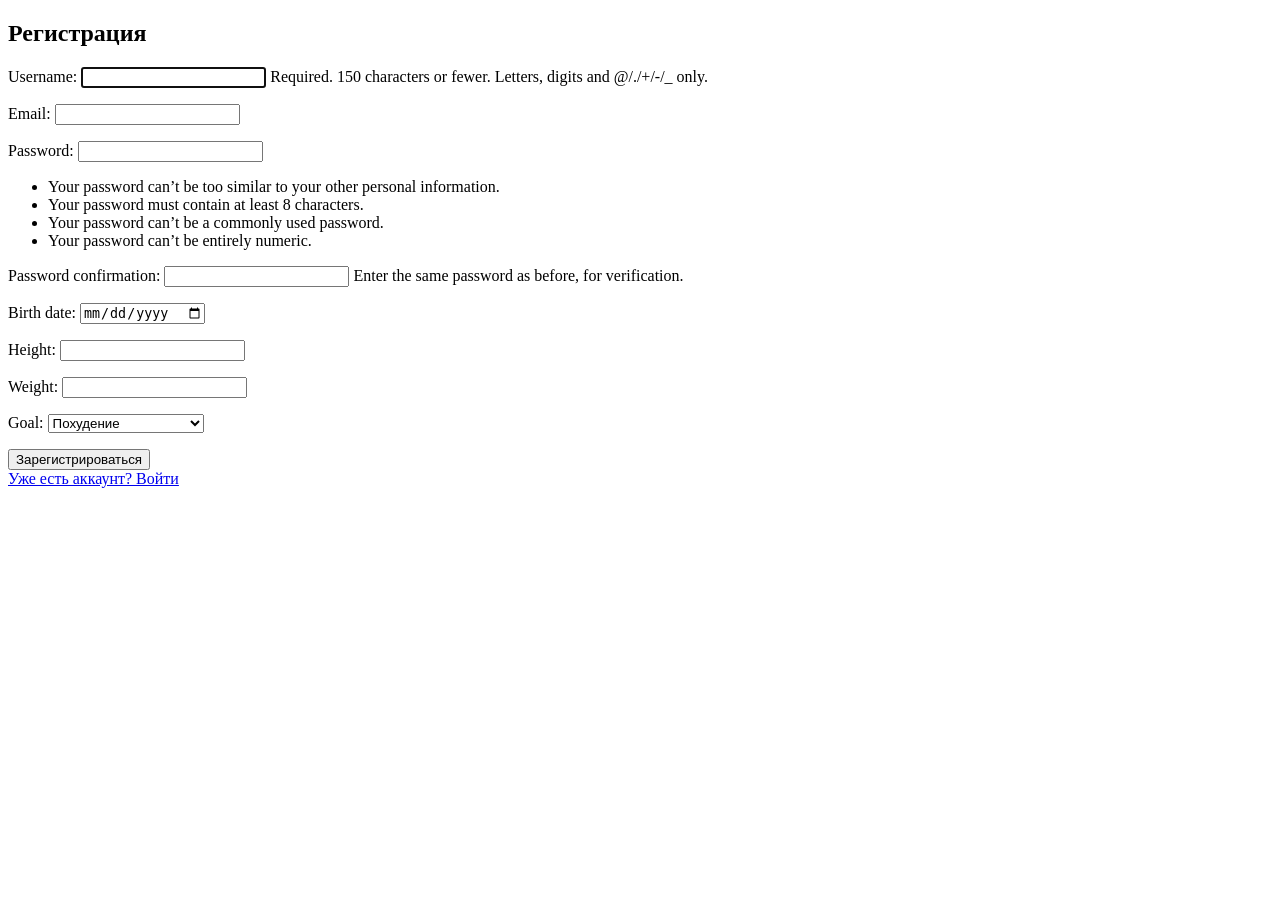
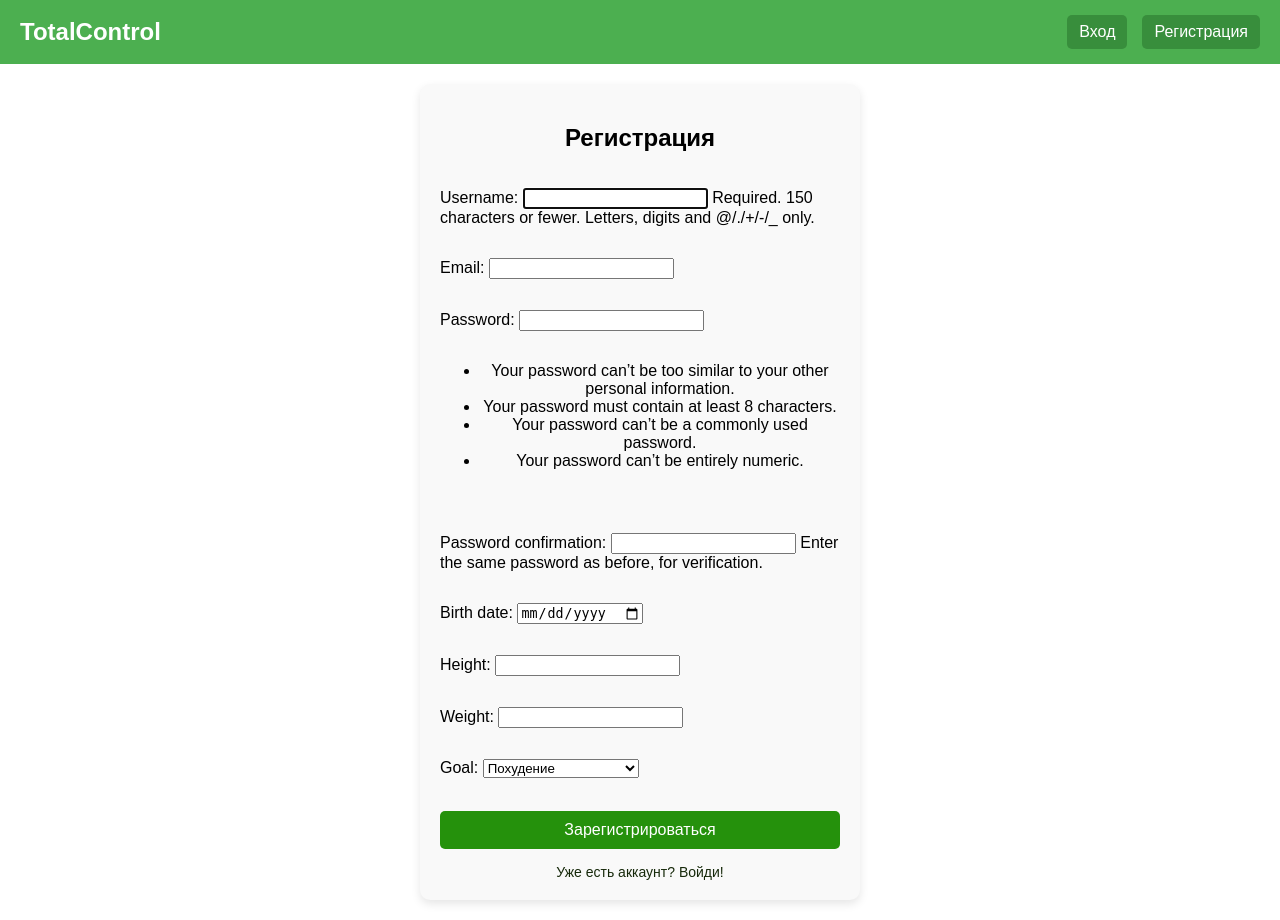
Before and after one commit to HotNooBik/TotalControl, a Django app: page /users/register/ in a window 1280 px wide. Before the commit the page ends 488 px from the top, so only its background shows below. Run offline with Django 4.2, Linux system fonts and the light colour scheme.

Commit message:
Pages improvement

```diff
--- /dev/null
+++ b/total_control_django/main/static/css/mainstyle.css
@@ -0,0 +1,48 @@
+body {
+    font-family: Arial, sans-serif;
+    margin: 0;
+    padding: 0;
+}
+.header {
+    display: flex;
+    justify-content: space-between;
+    align-items: center;
+    padding: 15px 20px;
+    background: #4CAF50;
+    color: white;
+}
+.logo {
+    font-size: 24px;
+    font-weight: bold;
+}
+.nav-buttons {
+    display: flex;
+    gap: 15px;
+}
+.nav-buttons a {
+    text-decoration: none;
+    color: white;
+    padding: 8px 12px;
+    border-radius: 5px;
+    background: #388E3C;
+    transition: 0.3s;
+}
+.nav-buttons a:hover {
+    background: #2E7D32;
+}
+.profile-img {
+    width: 40px;
+    height: 40px;
+    border-radius: 50%;
+    object-fit: cover;
+    border: 2px solid white;
+}
+.logo a {
+    text-decoration: none; /* Убираем подчеркивание */
+    color: inherit; /* Наследуем цвет текста */
+    font-weight: bold; /* Можно оставить жирным */
+    cursor: pointer; /* Курсор в виде руки при наведении */
+}
+.logo a:hover {
+    text-decoration: none; /* Убираем подчеркивание при наведении */
+}
--- a/total_control_django/main/templates/main/base.html
+++ b/total_control_django/main/templates/main/base.html
@@ -1,3 +1,4 @@
+{% load static %}
 <!DOCTYPE html>
 <html lang="ru">
 <head>
@@ -5,56 +6,15 @@
     <meta name="viewport" content="width=device-width, initial-scale=1.0">
     <title>TotalControl</title>
     <link rel="stylesheet" href="https://cdnjs.cloudflare.com/ajax/libs/font-awesome/6.4.2/css/all.min.css">
-    <style>
-        body {
-            font-family: Arial, sans-serif;
-            margin: 0;
-            padding: 0;
-        }
-        .header {
-            display: flex;
-            justify-content: space-between;
-            align-items: center;
-            padding: 15px 20px;
-            background: #4CAF50;
-            color: white;
-        }
-        .logo {
-            font-size: 24px;
-            font-weight: bold;
-        }
-        .nav-buttons {
-            display: flex;
-            gap: 15px;
-        }
-        .nav-buttons a {
-            text-decoration: none;
-            color: white;
-            padding: 8px 12px;
-            border-radius: 5px;
-            background: #388E3C;
-            transition: 0.3s;
-        }
-        .nav-buttons a:hover {
-            background: #2E7D32;
-        }
-        .profile-img {
-            width: 40px;
-            height: 40px;
-            border-radius: 50%;
-            object-fit: cover;
-            border: 2px solid white;
-        }
-    </style>
+    <link rel="stylesheet" type="text/css" href="{% static 'css/mainstyle.css' %}">
 </head>
 <body>
     <header class="header">
-        <div class="logo">TotalControl</div>
+        <div class="logo"><a href="{% url 'main' %}">TotalControl</a></div>
         <div class="nav-buttons">
             {% if user.is_authenticated %}
-                <a href="{% url 'profile' %}">
-                    <img src="{{ user.profile.image.url }}" alt="Профиль" class="profile-img">
-                </a>
+                <a href="{% url 'profile' %}">Профиль</a>
+                <a href="{% url 'logout' %}">Выйти</a>
             {% else %}
                 <a href="{% url 'login' %}">Вход</a>
                 <a href="{% url 'register' %}">Регистрация</a>
--- a/total_control_django/main/urls.py
+++ b/total_control_django/main/urls.py
@@ -3,5 +3,5 @@ from django.urls import path, include
 from . import views
 
 urlpatterns = [
-    path("", views.home, name="home"),
+    path("", views.main, name="main"),
 ]
--- a/total_control_django/main/views.py
+++ b/total_control_django/main/views.py
@@ -3,5 +3,5 @@ from django.shortcuts import render
 
 
 # Контроллеры
-def home(request):
-    return render(request, template_name='main/home.html')
+def main(request):
+    return render(request, template_name='main/base.html')
--- a/total_control_django/total_control_django/settings.py
+++ b/total_control_django/total_control_django/settings.py
@@ -10,6 +10,7 @@ For the full list of settings and their values, see
 https://docs.djangoproject.com/en/4.2/ref/settings/
 """
 
+import os
 from pathlib import Path
 from decouple import config
 
@@ -120,6 +121,10 @@ USE_TZ = True
 
 STATIC_URL = 'static/'
 
+STATICFILES_DIRS = [
+   os.path.join(BASE_DIR, "static"),
+]
+
 # Default primary key field type
 # https://docs.djangoproject.com/en/4.2/ref/settings/#default-auto-field
 
--- a/total_control_django/users/templates/users/register.html
+++ b/total_control_django/users/templates/users/register.html
@@ -1,16 +1,83 @@
-<!DOCTYPE html>
-<html lang="ru">
-<head>
-    <meta charset="UTF-8">
-    <title>Регистрация</title>
-</head>
-<body>
+{% extends "main/base.html" %}
+{% block content %}
+    <style>
+        .registration-container {
+            display: grid;
+            place-items: center;
+            height: auto;
+            margin-inline: auto;
+            margin-top: 20px;
+            margin-bottom: 20px;
+        }
+
+        .registration-box {
+            background-color: #f9f9f9;
+            padding: 20px;
+            border-radius: 10px;
+            box-shadow: 0px 4px 10px rgba(0, 0, 0, 0.1);
+            text-align: center;
+            width: 100%;
+            max-width: 400px;
+        }
+
+        h2 {
+            margin-bottom: 20px;
+            font-size: 24px;
+        }
+
+        form {
+            display: flex;
+            flex-direction: column;
+            width: 100%;
+        }
+
+        form p {
+            margin-bottom: 15px;
+            text-align: left;
+        }
+
+        button {
+            background-color:rgb(37, 145, 12);
+            color: white;
+            border: none;
+            padding: 10px;
+            border-radius: 5px;
+            cursor: pointer;
+            font-size: 16px;
+            transition: 0.3s;
+        }
+
+        button:hover {
+            background-color:rgb(72, 179, 0);
+        }
+
+        .login-link {
+            margin-top: 15px;
+            font-size: 14px;
+        }
+
+        .login-link a {
+            color: rgb(22, 41, 10);
+            text-decoration: none;
+        }
+
+        .login-link a:hover {
+            text-decoration: underline;
+        }
+    </style>
+
+    <div class="registration-container">
+        <div class="registration-box">
             <h2>Регистрация</h2>
             <form method="POST">
                 {% csrf_token %}
                 {{ form.as_p }}
+                <br>
                 <button type="submit">Зарегистрироваться</button>
             </form>
-    <a href="{% url 'login' %}">Уже есть аккаунт? Войти</a>
-</body>
-</html>
+            <div class="login-link">
+                <a href="{% url 'login' %}">Уже есть аккаунт? Войди!</a>
+            </div>
+        </div>
+    </div>
+{% endblock content %}
--- a/total_control_django/users/views.py
+++ b/total_control_django/users/views.py
@@ -26,7 +26,7 @@ def user_login(request):
             user = form.get_user()
             login(request, user)
             messages.success(request, "Вы вошли в систему!")
-            return redirect("home")
+            return redirect("main")
     else:
         form = UserLoginForm()
     return render(request, "users/login.html", {"form": form})
@@ -35,7 +35,7 @@ def user_login(request):
 def user_logout(request):
     logout(request)
     messages.info(request, "Вы вышли из системы.")
-    return redirect("home")
+    return redirect("main")
 
 
 @login_required
```
Also changed, not shown: total_control_django/main/templates/main/home.html (deleted, +0 -21 lines), total_control_django/users/templates/users/login.html (+77 -10 lines). Lines whose indentation alone changed are shown as unchanged.
